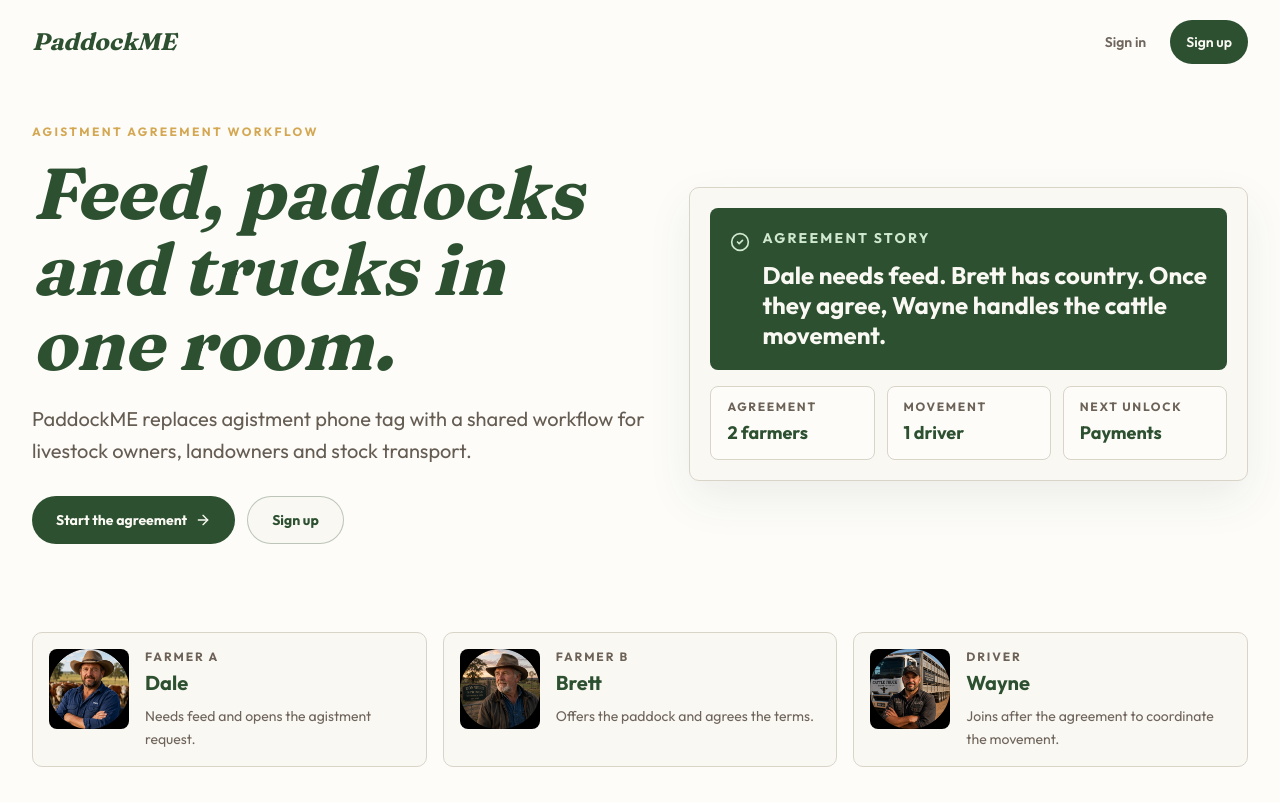
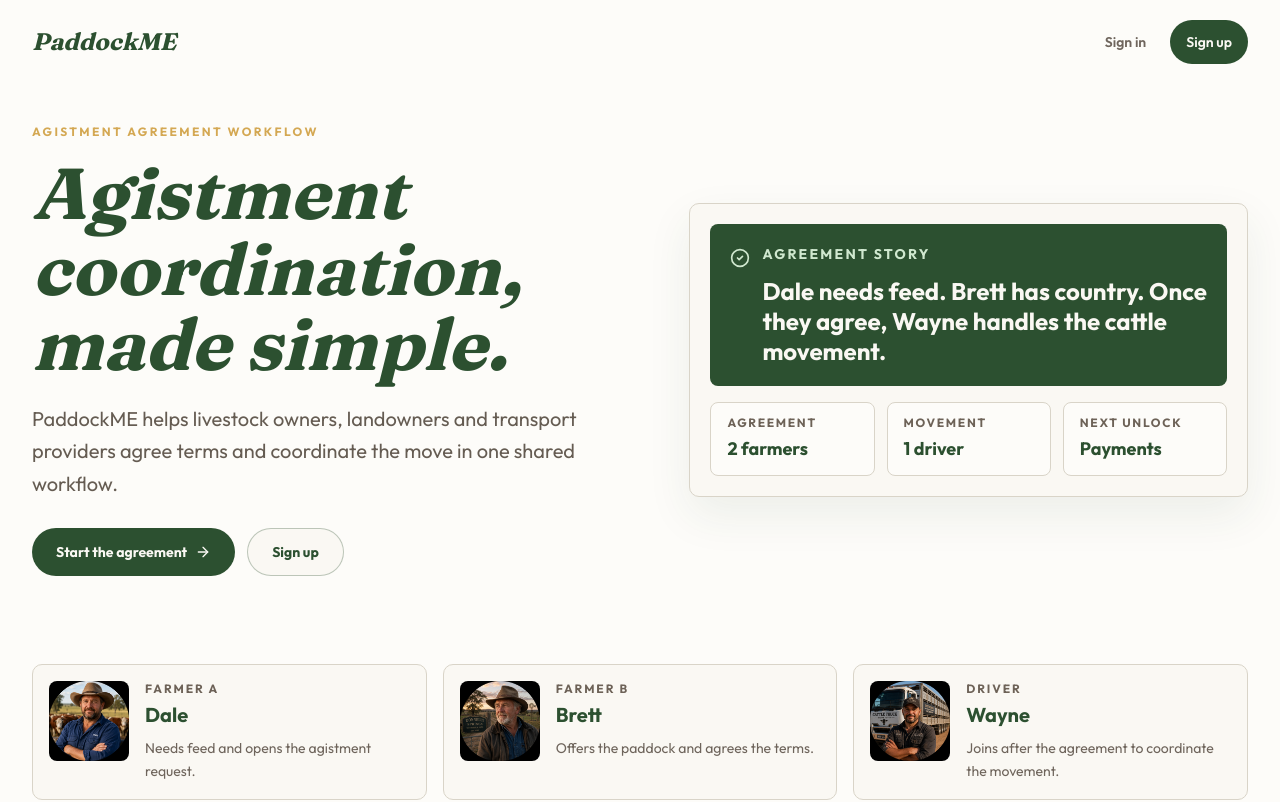
Before and after one commit to jwcoleman87-collab/paddockme, a Next.js app: page / in a window 1280 px wide. Shown: the top 802 px of the page. Built offline with nearby package versions, Linux system fonts and the light colour scheme.

Commit message:
Refine landing coordination headline

```diff
--- a/scripts/demo-smoke.mjs
+++ b/scripts/demo-smoke.mjs
@@ -7,7 +7,7 @@ const checks = [
     path: "/",
     name: "Investor landing",
     mustInclude: [
-      "Feed, paddocks and trucks in one room.",
+      "Agistment coordination, made simple.",
       "Start the agreement",
       "Dale",
       "Brett",
--- a/src/app/layout.tsx
+++ b/src/app/layout.tsx
@@ -22,9 +22,9 @@ export const metadata: Metadata = {
   metadataBase: new URL("https://paddockme-oz51.vercel.app"),
   title: "PaddockME - Agistment coordination for livestock, land and transport",
   description:
-    "Australian agistment marketplace replacing phone tag with one workflow for livestock owners, landowners and stock transport.",
+    "Australian agistment marketplace helping livestock owners, landowners and transport providers coordinate agreements and stock movement.",
   openGraph: {
-    title: "PaddockME - Feed, paddocks and trucks in one room",
+    title: "PaddockME - Agistment coordination, made simple",
     description:
       "Investor-ready MVP for coordinating agistment agreements and stock transport across regional Australia.",
     url: "https://paddockme-oz51.vercel.app",
@@ -41,7 +41,7 @@ export const metadata: Metadata = {
   },
   twitter: {
     card: "summary_large_image",
-    title: "PaddockME - Feed, paddocks and trucks in one room",
+    title: "PaddockME - Agistment coordination, made simple",
     description:
       "Australian agistment coordination for livestock owners, landowners and stock transport.",
     images: ["/demo/workspace.png"],
--- a/src/app/page.tsx
+++ b/src/app/page.tsx
@@ -67,10 +67,10 @@ export default function HomePage() {
             Agistment agreement workflow
           </p>
           <h1 className="mt-4 max-w-4xl font-display text-4xl leading-[1.05] text-sage-deep sm:text-6xl lg:text-7xl">
-            Feed, paddocks and trucks in one room.
+            Agistment coordination, made simple.
           </h1>
           <p className="mt-5 max-w-2xl text-lg leading-relaxed text-bark/80 sm:text-xl">
-            PaddockME replaces agistment phone tag with a shared workflow for livestock owners, landowners and stock transport.
+            PaddockME helps livestock owners, landowners and transport providers agree terms and coordinate the move in one shared workflow.
           </p>
           <div className="mt-7 flex flex-col gap-3 sm:flex-row sm:items-center">
             <Link
```
